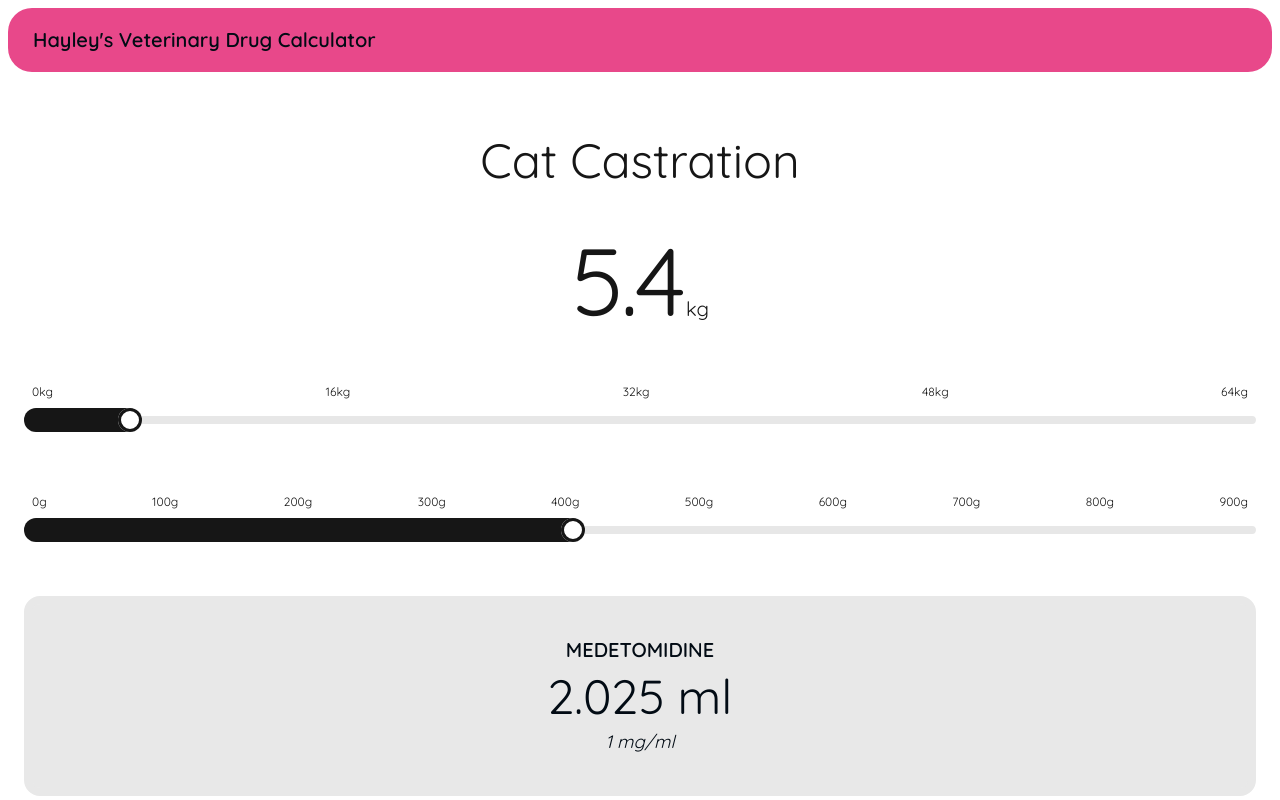
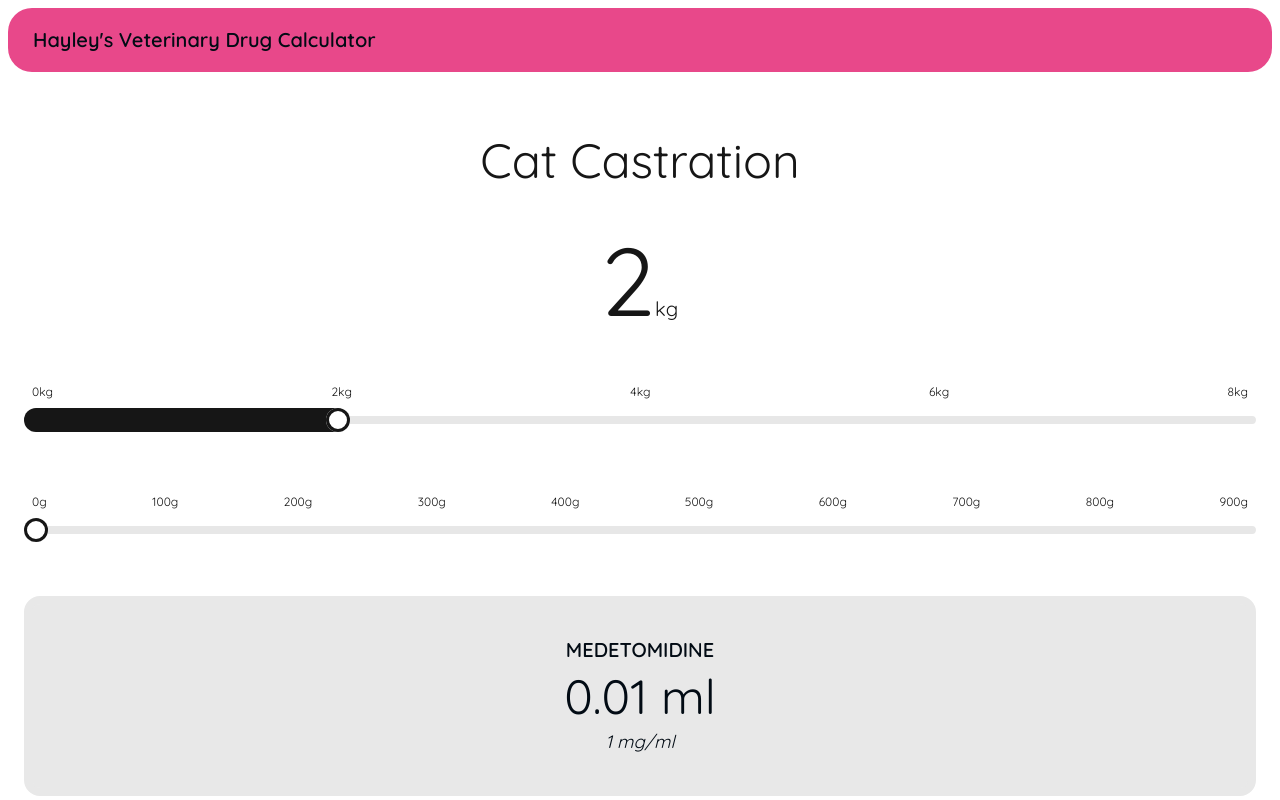
Before and after one commit to robinedmunds/vet-calc, a Next.js app: page /cat/castration in a window 1280 px wide. Shown: the top 800 px of the page. Built offline with nearby package versions, Linux system fonts and the light colour scheme.

Commit message:
Procedural generation of weight sliders.

```diff
--- a/src/MG_PER_ML.tsx
+++ b/src/MG_PER_ML.tsx
@@ -75,3 +75,42 @@ export default {
     },
   },
 } as Animals;
+
+export const WEIGHT_SLIDERS = {
+  cat: {
+    kg: {
+      max: 8,
+      multiplier: 1,
+      labelGap: 4,
+    },
+    g: {
+      max: 900,
+      multiplier: 100,
+      labelGap: 9,
+    },
+  },
+  dog: {
+    kg: {
+      max: 48,
+      multiplier: 1,
+      labelGap: 4,
+    },
+    g: {
+      max: 900,
+      multiplier: 100,
+      labelGap: 9,
+    },
+  },
+  rabbit: {
+    kg: {
+      max: 4,
+      multiplier: 1,
+      labelGap: 4,
+    },
+    g: {
+      max: 900,
+      multiplier: 100,
+      labelGap: 9,
+    },
+  },
+};
--- a/src/pages/[animal]/[procedure].tsx
+++ b/src/pages/[animal]/[procedure].tsx
@@ -2,13 +2,13 @@ import { useState, useEffect } from "react";
 import { useRouter } from "next/router";
 import Layout from "../layout";
 import type { AnimalKeys, ProcedureKeys, DrugKeys } from "../../MG_PER_ML";
-import ANIMALS from "../../MG_PER_ML";
+import ANIMALS, { WEIGHT_SLIDERS } from "../../MG_PER_ML";
 import capitalise from "../../util/capitalise";
 
 export default function DrugCalc() {
   const router = useRouter();
-  const [kg, setKg] = useState<number>(5);
-  const [tenthsKg, setTenthsKg] = useState<number>(400);
+  const [kg, setKg] = useState<number>(2);
+  const [tenthsKg, setTenthsKg] = useState<number>(0);
   const [animal, setAnimal] = useState<AnimalKeys>(
     router.query.animal as AnimalKeys,
   );
@@ -50,43 +50,64 @@ export default function DrugCalc() {
     return arr;
   }
 
-  function genKgGradations() {
+  function genGradations(
+    max: number,
+    suffix: string,
+    setFunc: (n: number) => void,
+    labelGap: number,
+  ) {
     const arr = [];
 
-    for (let i = 0; i <= 64; i += 16) {
+    for (let i = 0; i <= max; i += max / labelGap) {
       arr.push(
         <span
           key={i}
           className="cursor-pointer"
           onClick={(_) => {
-            setKg(i);
+            setFunc(i);
           }}
         >
-          {i}kg
+          {i}
+          {suffix}
         </span>,
       );
     }
 
     return arr;
   }
-  function genGramGradations() {
-    const arr = [];
 
-    for (let i = 0; i <= 900; i += 100) {
-      arr.push(
-        <span
-          key={i}
-          className="cursor-pointer"
-          onClick={(_) => {
-            setTenthsKg(i);
+  function genSlider({
+    max,
+    suffix,
+    multiplier,
+    setFunc,
+    value,
+    labelGap,
+  }: {
+    max: number;
+    suffix: string;
+    multiplier: number;
+    setFunc: (n: number) => void;
+    value: number;
+    labelGap: number;
+  }) {
+    return (
+      <div className="w-full">
+        <div className="flex w-full justify-between p-2 text-xs">
+          {genGradations(max, suffix, setFunc, labelGap)}
+        </div>
+        <input
+          type="range"
+          min={0}
+          max={max / multiplier}
+          value={value / multiplier}
+          className="range"
+          onChange={(e) => {
+            setFunc(+e.target.value * multiplier);
           }}
-        >
-          {i}g
-        </span>,
-      );
-    }
-
-    return arr;
+        />
+      </div>
+    );
   }
 
   useEffect(() => {
@@ -104,37 +125,20 @@ export default function DrugCalc() {
           {kg + tenthsKg / 1000}
           <span className="text-xl">kg</span>
         </div>
-        <div className="w-full">
-          <div className="flex w-full justify-between p-2 text-xs">
-            {genKgGradations()}
-          </div>
-          <input
-            type="range"
-            min={0}
-            max="64"
-            value={kg}
-            className="range"
-            onChange={(e) => {
-              setKg(+e.target.value);
-            }}
-          />
-        </div>
-        <div className="w-full">
-          <div className="flex w-full justify-between p-2 text-xs">
-            {genGramGradations()}
-          </div>
-          <input
-            type="range"
-            min={0}
-            max="9"
-            value={tenthsKg / 100}
-            className="range "
-            step="1"
-            onChange={(e) => {
-              setTenthsKg(+e.target.value * 100);
-            }}
-          />
-        </div>
+        {genSlider({
+          ...WEIGHT_SLIDERS[animal].kg,
+          setFunc: setKg,
+          value: kg,
+          suffix: "kg",
+        })}
+
+        {genSlider({
+          ...WEIGHT_SLIDERS[animal].g,
+          setFunc: setTenthsKg,
+          value: tenthsKg,
+          suffix: "g",
+        })}
+
         {genDoses()}
         <div className="text-secondary-content">
           ml = (weight × mg per kg) ÷ mg per ml
```
